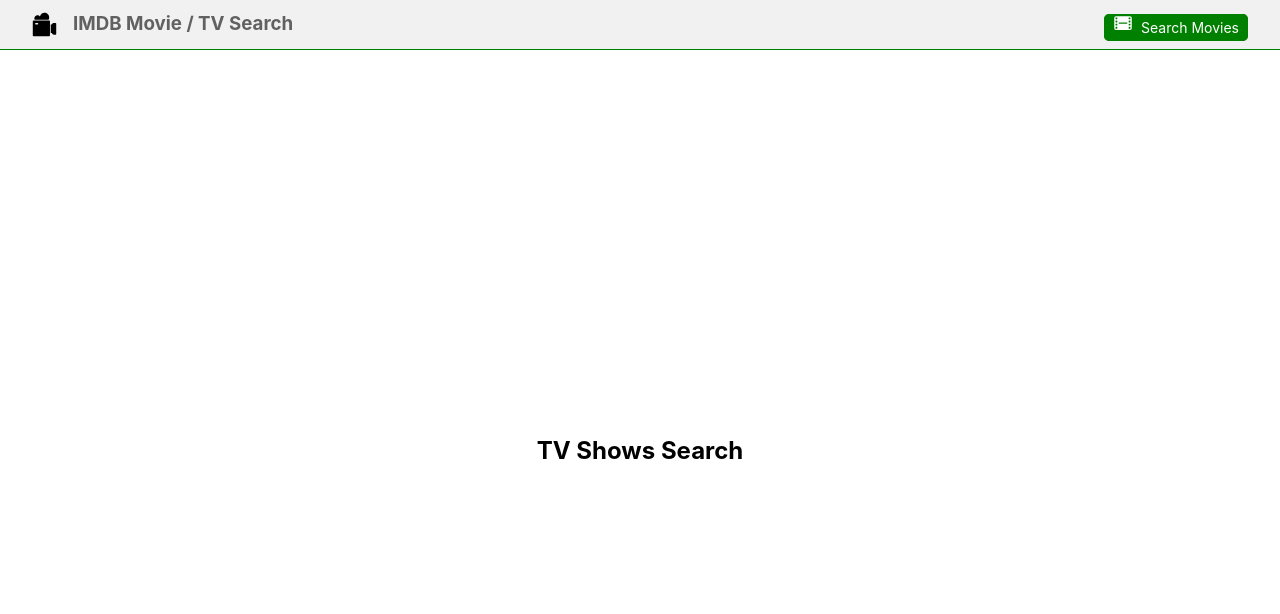
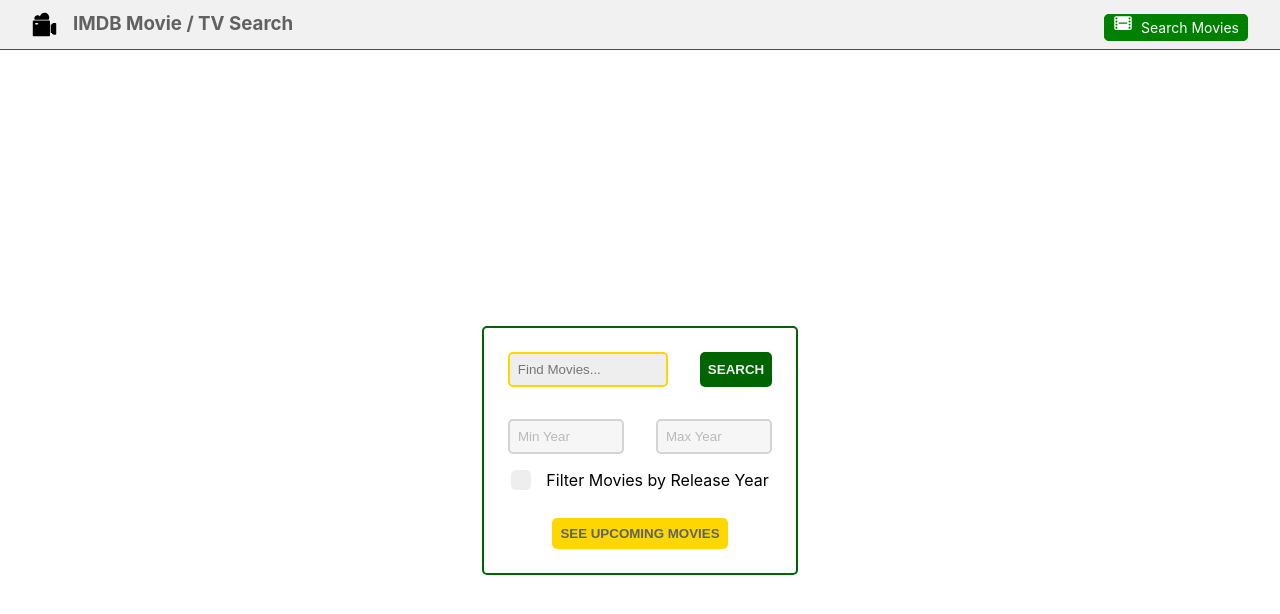
Before and after one commit to STLnick/react-imbd, a React (Create React App) app in the folder client/: page /TV in a window 1280 px wide. Shown: the top 614 px of the page. Built offline with nearby package versions, Linux system fonts and the light colour scheme.

Commit message:
:construction: Use api to send repo in as a prop to views

```diff
--- a/client/src/views/Movies/index.js
+++ b/client/src/views/Movies/index.js
@@ -1,5 +1,9 @@
 import React from 'react'
+import api from 'api'
 
 import { MovieSearch } from '../../components'
 
-export const Movies = () => <MovieSearch />
+export const Movies = () => {
+  const repo = api.movies()
+  return <MovieSearch repo={repo} />
+}
--- a/client/src/views/TV/index.js
+++ b/client/src/views/TV/index.js
@@ -1,3 +1,9 @@
 import React from 'react'
+import api from 'api'
 
-export const TV = () => <h2>TV Shows Search</h2>
+import { MovieSearch } from '../../components'
+
+export const TV = () => {
+  const repo = api.tv()
+  return <MovieSearch repo={repo} />
+}
```
